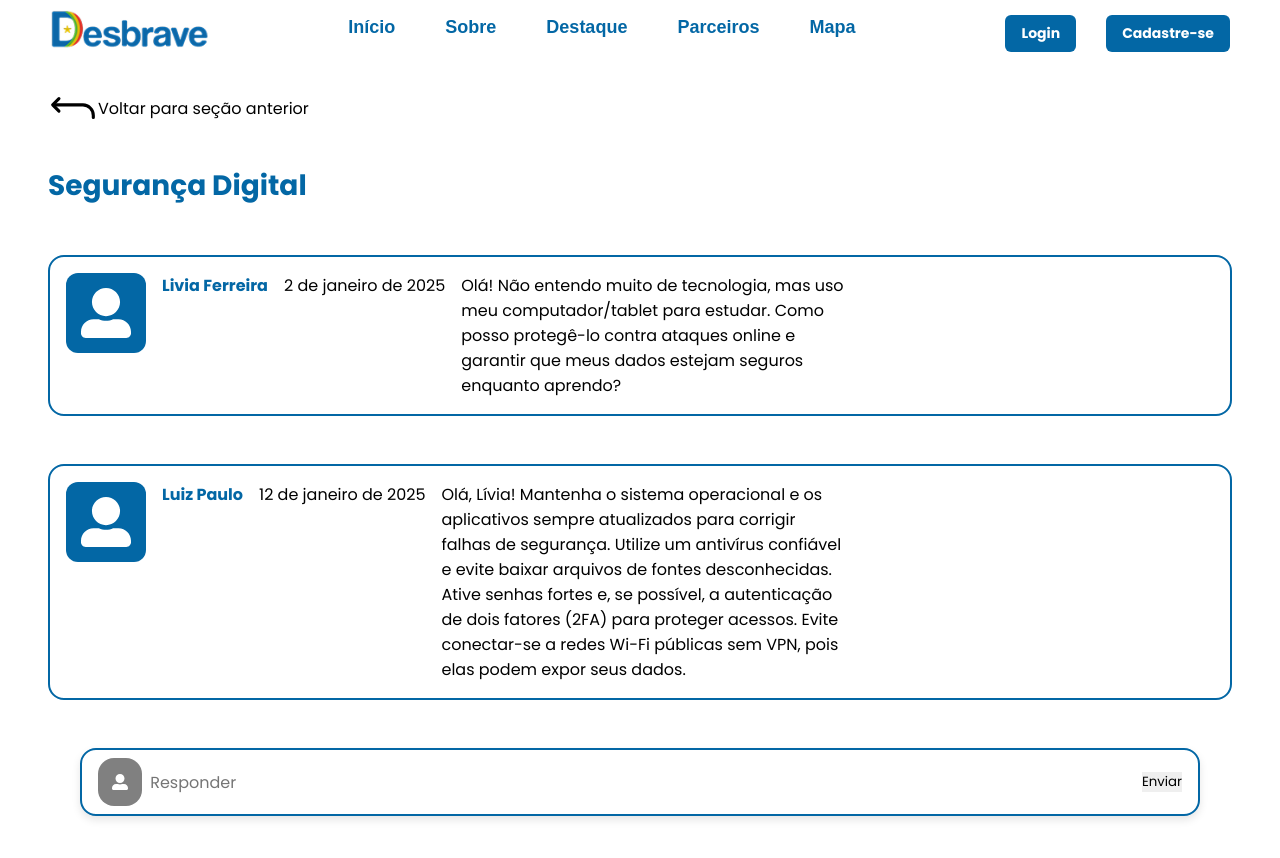
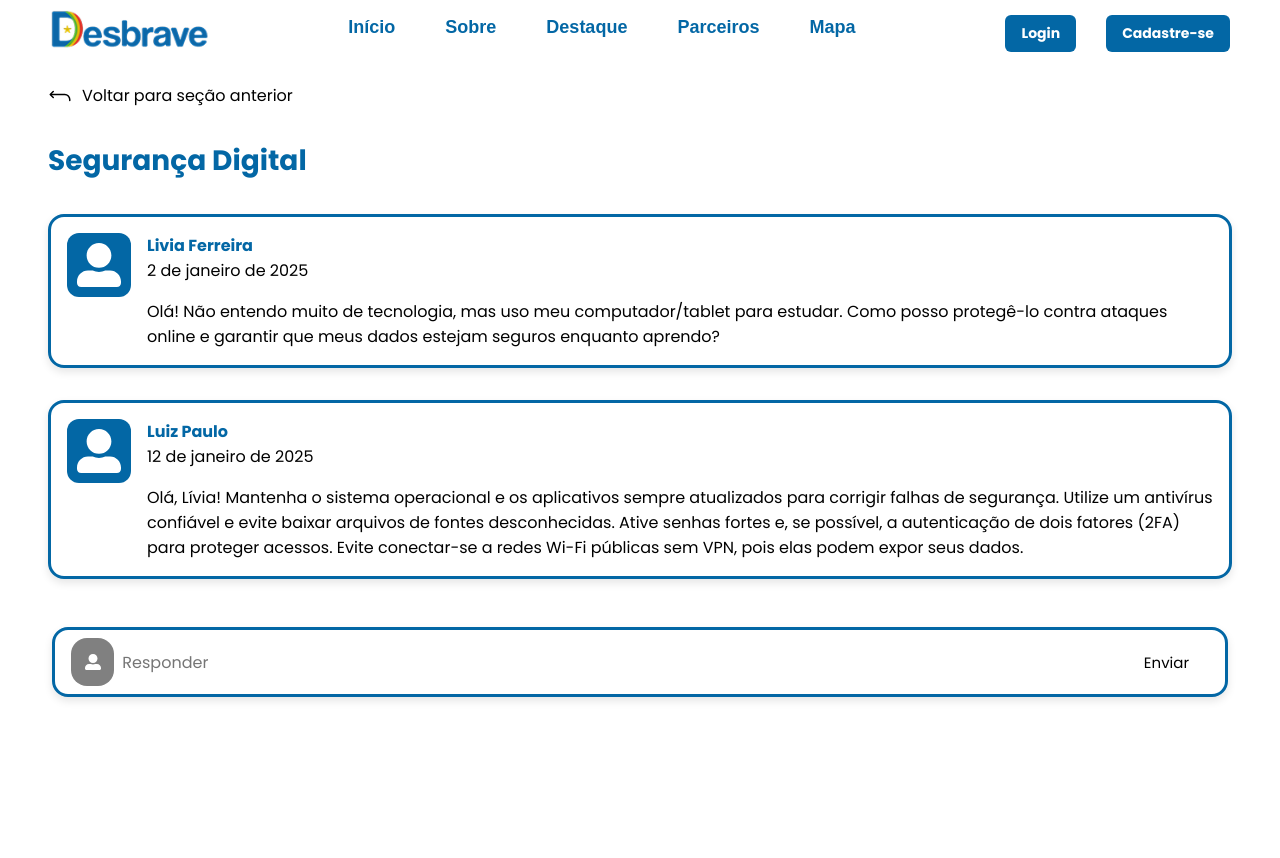
Before and after one commit to MiTabosa/Projeto-Desbrave, a React (Vite) app: page /forumChat in a window 1280 px wide. Shown: the top 858 px of the page. After the commit the page ends 800 px from the top, so only its background shows below. Built offline with nearby package versions, Linux system fonts and the light colour scheme.

Commit message:
Alteração na estilização das pags forum e chat

```diff
--- a/src/components/Card/Card.css
+++ b/src/components/Card/Card.css
@@ -10,7 +10,6 @@
   box-shadow: 0 4px 8px rgba(0, 0, 0, 0.1);
   border: 3px solid transparent;
   background-color: #fff;
-  box-shadow: 0 4px 8px rgba(0, 0, 0, 0.1);
   margin: 0 auto;
 }
 
--- a/src/components/Forum/ForumCard.css
+++ b/src/components/Forum/ForumCard.css
@@ -12,9 +12,12 @@
     justify-content: space-between;
     border: 3px solid var(--cor-principal);
     border-radius: 1rem;
-    max-width: 1120px;;
-    height: 70px;
-    margin: 1rem 3rem;
+    /* max-width: 1220px;; */
+    max-width: none;
+    height: 90px;
+    margin: 0 52px 30px 52px ;
+    /* margin-bottom: 30px;
+    margin-left: 42px; */
 }
 .card-right{
     display: flex;
@@ -25,10 +28,10 @@
     display: flex;
     align-items: center;
     justify-content: center;
-    width: 4rem;
-    height: 4.4rem;
-    border-radius: 1rem;
-    font-size: 50px;
+    width: 5.8rem;
+    height: 5.4rem;
+    border-radius: 10px;
+    font-size: 70px;
 }
 .card-left{
    display: flex;
@@ -38,8 +41,8 @@
 
 }
 .card-box{
-    border: 2px solid var(--cor-principal);
-    border-radius: 1rem;
+    border: 3px solid var(--cor-principal);
+    border-radius: 10px;
     display: flex;
     flex-direction: column;
     align-items: center;
--- a/src/pages/ChatForum/Chatforum.css
+++ b/src/pages/ChatForum/Chatforum.css
@@ -1,68 +1,89 @@
-:root{
+:root {
     --cor-principal: #0367A5;
 }
-*{
+
+* {
     margin: 0;
     padding: 0;
     box-sizing: border-box;
+}
 
-}
-.titulo-chat{
+.titulo-chat {
     margin: 2rem 3rem;
 }
-.box-chat{
+
+.box-chat {
     display: flex;
-   padding: 1rem ;
-    margin: 3rem 3rem;
-    border: 2px solid var(--cor-principal);
+    padding: 1rem;
+    margin: 2rem 3rem;
+    border: 3px solid var(--cor-principal);
+    box-shadow: 0 4px 8px rgba(0, 0, 0, 0.1);
     border-radius: 1rem;
     gap: 1rem;
 }
-.info-card{
+
+.info-card {
     display: flex;
+    flex-direction: column;
     gap: 1rem;
+}
 
+.info-card p {
+    max-width: none;
 }
-.cf-icon{
+
+.cf-icon {
     background-color: var(--cor-principal);
     color: white;
-   height: 5rem;
-   width: 5rem;
+    height: 4rem;
+    width: 4rem;
     display: flex;
     align-items: center;
     justify-content: center;
     border-radius: 0.75rem;
     font-size: 50px;
+    padding: 10px;
 }
-.comentar{
+
+.button-enviar {
+    background-color: transparent;
+    margin-right: 20px;
+    font-size: 15px;
+}
+
+.comentar {
     display: flex;
     align-items: center;
-    border: 2px solid var(--cor-principal);
+    border: 3px solid var(--cor-principal);
     background-color: #ffffff;
     padding: 8px 16px;
-    max-width: 1120px;
-    width: 90%;
+    width: calc(100% - 104px);
+    margin: 3rem 52px;
     border-radius: 1rem;
-    margin: 3rem auto;
     box-shadow: 0 4px 8px rgba(0, 0, 0, 0.1);
     transition: all 0.3s ease;
+    position: relative;
 }
-.comentar input{
+
+.comentar input {
     border: none;
     background-color: transparent;
     padding: 8px;
     width: 100%;
     outline: none;
     font-size: 1rem;
-    color:var(--cor-principal);
+    color: var(--cor-principal);
 }
-button{
+
+button {
     border: none;
 }
-button:hover{
+
+button:hover {
     cursor: pointer;
 }
-.bar-icon{
+
+.bar-icon {
     background-color: gray;
     color: white;
     height: 3rem;
@@ -72,13 +93,20 @@ button:hover{
     justify-content: center;
     border-radius: 1rem;
 }
-.backpage{
+
+.backpage {
     display: flex;
     align-items: center;
     width: 20rem;
     font-size: 50px;
-    margin: 1rem 3rem;
+    margin: 1rem 3rem 1rem;
+    gap: 10px;
 }
-.backpage :hover{
+
+.backpage :hover {
     cursor: pointer;
 }
+/*
+.pontos-image {
+    z-index: 0;
+} */
--- a/src/pages/ChatForum/Chatforum.jsx
+++ b/src/pages/ChatForum/Chatforum.jsx
@@ -1,20 +1,17 @@
 import { useState } from "react";
 import Navbar from "../../components/Navbar/Navbar";
 import './Chatforum.css'
+import elementDesign from "../../assets/element-design.png";
 import { FaUserAlt } from "react-icons/fa";
 import { IoReturnUpBackOutline } from "react-icons/io5";
 
-
 const Chatforum = () => {
-    const [comments, setComments] = useState([ //hook para armazenar o estado
-
+    const [comments, setComments] = useState([
         { user: "Livia Ferreira", date: "2 de janeiro de 2025", comment: "Olá! Não entendo muito de tecnologia, mas uso meu computador/tablet para estudar. Como posso protegê-lo contra ataques online e garantir que meus dados estejam seguros enquanto aprendo?" },
-
         { user: "Luiz Paulo", date: "12 de janeiro de 2025", comment: "Olá, Lívia! Mantenha o sistema operacional e os aplicativos sempre atualizados para corrigir falhas de segurança. Utilize um antivírus confiável e evite baixar arquivos de fontes desconhecidas. Ative senhas fortes e, se possível, a autenticação de dois fatores (2FA) para proteger acessos. Evite conectar-se a redes Wi-Fi públicas sem VPN, pois elas podem expor seus dados."}
     ]);
-    const [newComment, setNewComment] = useState (""); //armazena oque é digitado no input
+    const [newComment, setNewComment] = useState("");
 
-    //para adicionar um novo comentario
     const addComment = () => {
         if (newComment.trim() === "") return;
         const newPost = {
@@ -22,55 +19,53 @@ const Chatforum = () => {
             date: new Date().toLocaleDateString("pt-BR"),
             comment: newComment
         }
-        //atualiza a lista de comentarios
-        setComments([...comments,newPost]);
+        setComments([...comments, newPost]);
         setNewComment("");
+    }
 
-    }
-    return(
-
+    return (
         <section className="chat-f">
-            <Navbar/>
+            <Navbar />
 
             <span className="backpage">
-                <IoReturnUpBackOutline />
+                <IoReturnUpBackOutline size={24} />
                 <p>Voltar para seção anterior</p>
             </span>
             <h3 className="titulo-chat">Segurança Digital</h3>
 
-                {/* para add comentario na tela */}
             {comments.map((item, index) => (
                 <div key={index} className="box-chat">
                     <span className="cf-icon">
                         <FaUserAlt />
                     </span>
                     <div className="info-card">
+                        <div className="user-date">
                             <h4>{item.user}</h4>
                             <p>{item.date}</p>
+                        </div>
                         <p>{item.comment}</p>
                     </div>
                 </div>
-
             ))}
 
             <div className="comentar">
-            <div className="textbar">
-            {/* <p>Fazer um Comentário:</p> */}
-            </div>
-
-
                 <span className="bar-icon">
                     <FaUserAlt />
                 </span>
-
                 <input
                     type="text"
                     placeholder="Responder"
                     value={newComment}
                     onChange={(e) => setNewComment(e.target.value)}
                 />
-                <button onClick={addComment}>Enviar</button>
+                <button className="button-enviar" onClick={addComment}>Enviar</button>
             </div>
+            {/* <img
+                className="pontos-image"
+                src={elementDesign}
+                alt="imagem de elemento"
+
+            /> */}
         </section>
     );
 };
--- a/src/pages/Forum/Foruns.css
+++ b/src/pages/Forum/Foruns.css
@@ -8,14 +8,15 @@
 }
 .hero-forum{
     display: flex;
-    align-items: center;
-    margin: auto 2.528rem;
+    flex-direction: column;
+}
+
+.text-forum p{
+    max-width: none;
+    margin-top: 10px;
 }
 
 .text-forum{
-    max-width: none;
+    margin-left: 52px;
+    margin-top: 30px;
 }
-
-.titulo-forum{
-  width: 100%;
-}
--- a/src/pages/Forum/Foruns.jsx
+++ b/src/pages/Forum/Foruns.jsx
@@ -14,14 +14,10 @@ function Foruns(){
             <Navbar/>
             <section className="hero-forum">
                 <div className="text-forum">
-
                     <h2 className="titulo-forum">Fóruns da Comunidade</h2>
                     <p>Um espaço para trocar ideias sobre cidadania digital, cultura de Recife e tecnologia. <br/> Entre na conversa, faça perguntas e compartilhe seus insights com outros aprendizes.</p>
                     <Barra onSearch={handleSearch} />
-
                 </div>
-            </section>
-            <section>
                 <div className="cotainer-forum">
                     <ForumCard/>
                 </div>
```
Lines whose indentation alone changed are shown as unchanged.
